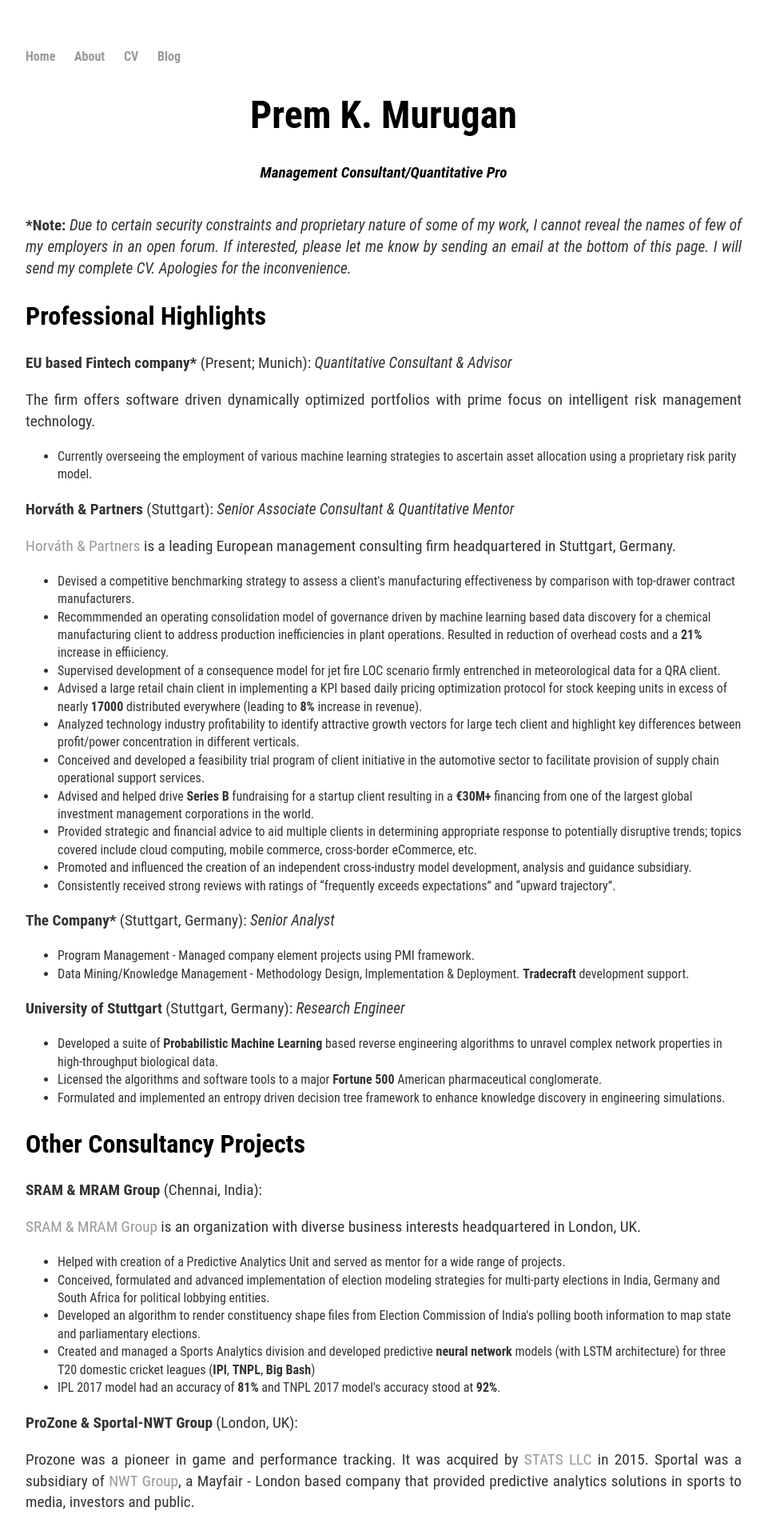
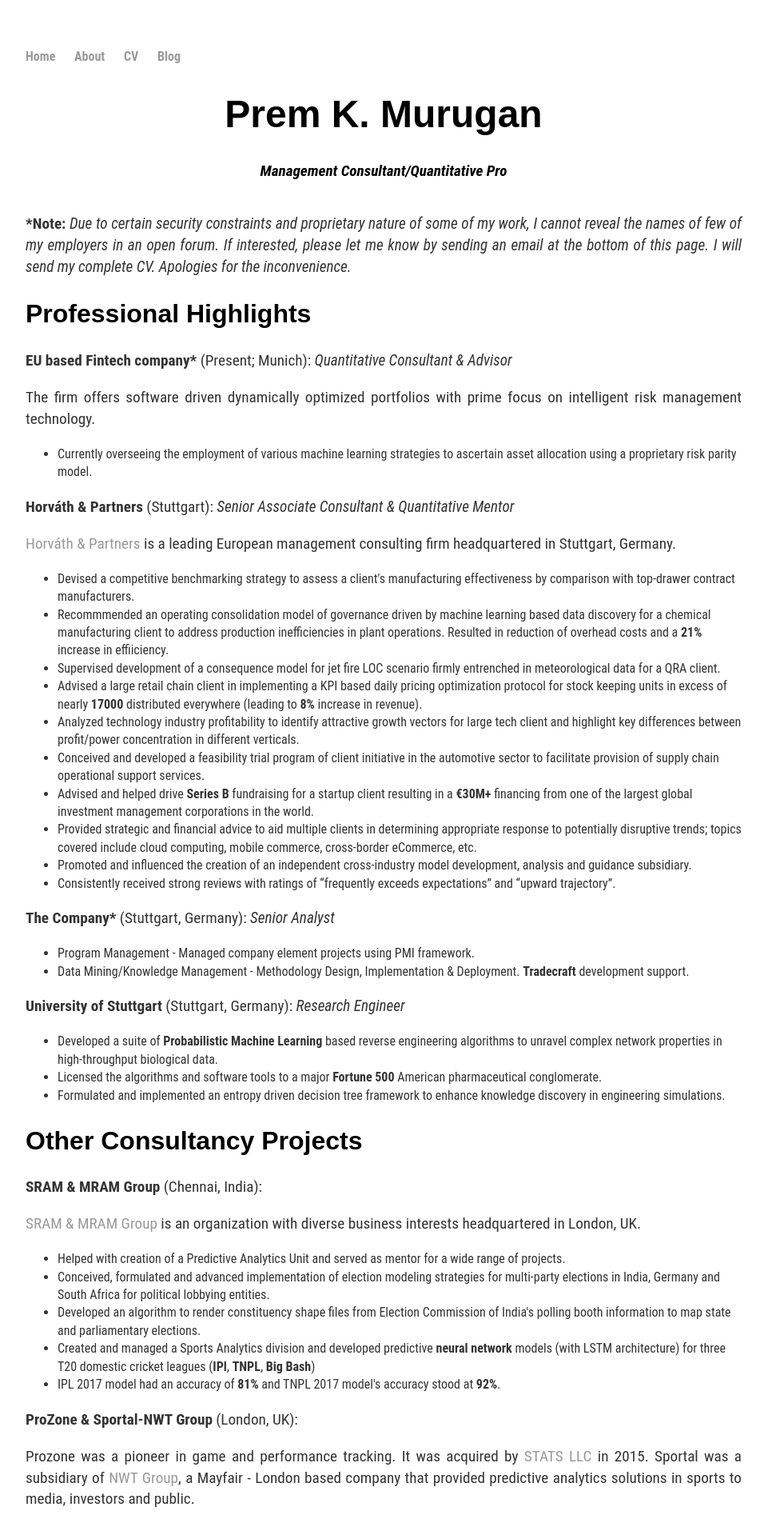
Before and after one commit to DaisukeAramaki/DaisukeAramaki.github.io, a Jekyll site: the page built from cv/index.html, in a window 1280 px wide. Shown: the top 1909 px of the page at 80% size, without its empty margins (160-1121 px from the left). Built offline with Jekyll 4.4.1, drawn with Linux system fonts in a browser that asks for light colours.

Commit message:
Still font related

```diff
--- a/css/main.css
+++ b/css/main.css
@@ -5,7 +5,7 @@
 
 p, ul {  font-family: 'Roboto', 'Arial', 'Sans-Serif'; font-size: 1.0em; line-height: 1.4em; color: #333; }
 
-h1, h2, h3, h4 { font-family: 'Roboto Condensed', 'Arial', 'Sans-Serif'; }
+h1, h2, h3, h4 { font-family: 'Fjalla One', 'Arial', 'Sans-Serif'; }
 h1 { font-size: 3em;  }
 h2 { font-size: 2.7em; }
 h3 { font-size: 2.3em; }
```
